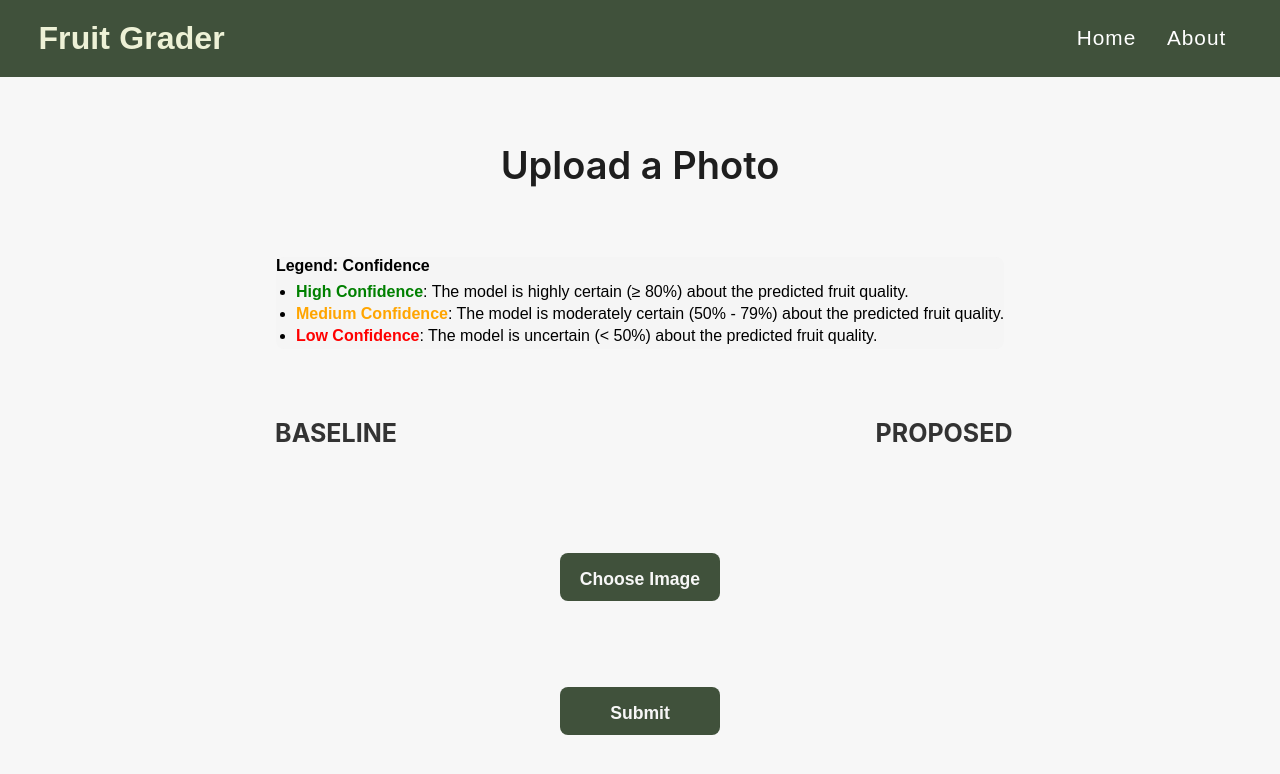
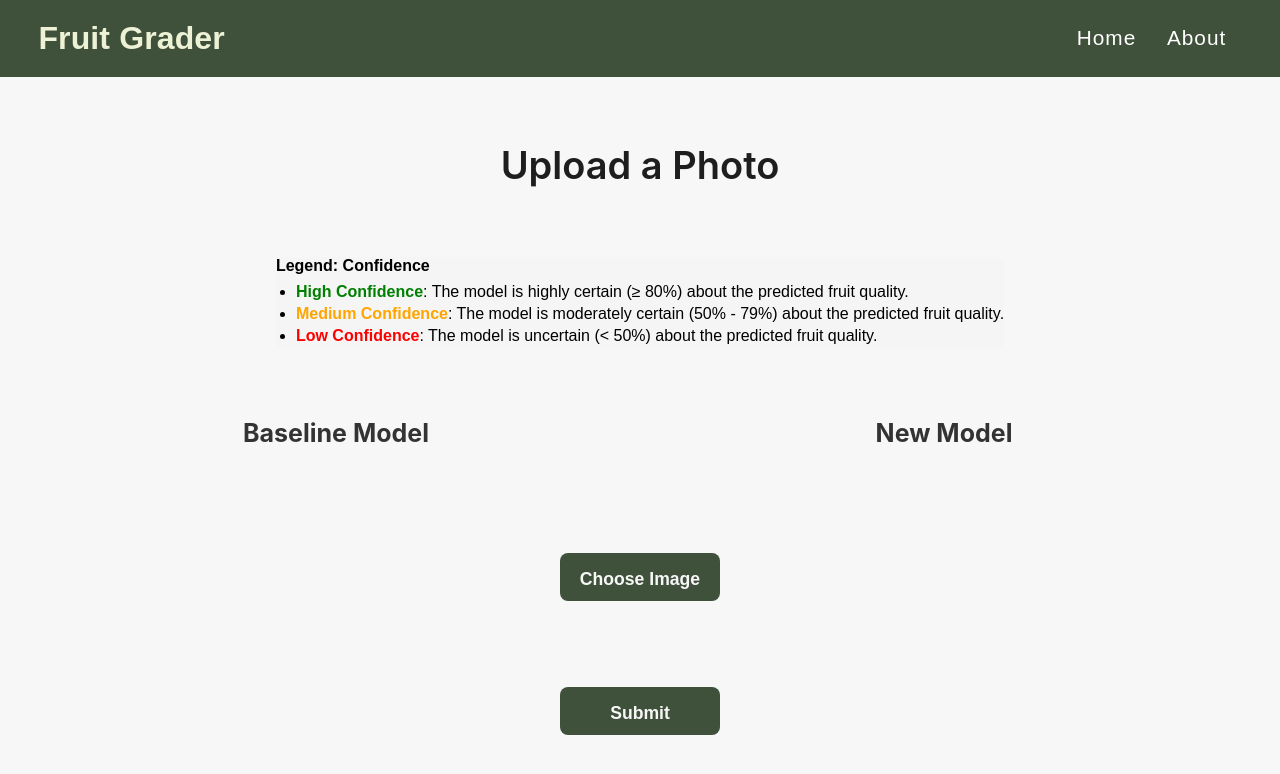
Before and after one commit to Hannya4k/fruit-grader, a React (Vite) app: page /upload in a window 1280 px wide. Shown: the top 774 px of the page. Built offline with nearby package versions, Linux system fonts and the light colour scheme.

Commit message:
change the wording

```diff
--- a/src/pages/UploadPage.tsx
+++ b/src/pages/UploadPage.tsx
@@ -129,7 +129,7 @@ const UploadPage = () => {
       <Row gutter={16} style={{ width: "100%", marginTop: "20px" }}>
         <Col span={12}>
           <div className={styles.title} style={{ textAlign: "center" }}>
-            BASELINE
+            Baseline Model
           </div>
           <Row justify="center">
             {imageSrc && (
@@ -268,7 +268,7 @@ const UploadPage = () => {
         </Col>
         <Col span={12}>
           <div className={styles.title} style={{ textAlign: "center" }}>
-            PROPOSED
+            New Model
           </div>
           <Row justify="center">
             {imageSrc && (
```
Also changed, not shown: 1 other file (tests, documents, lock files or other folders).
